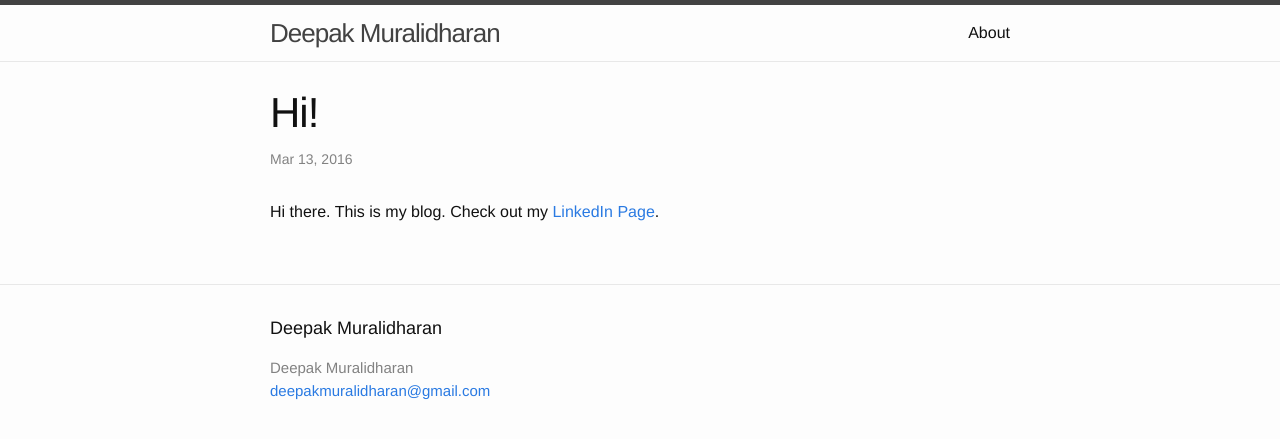
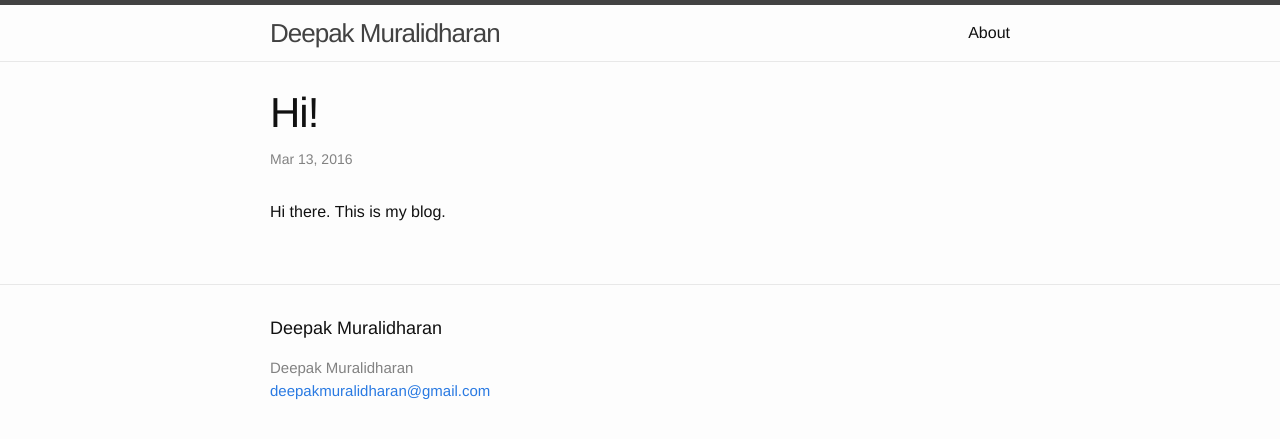
Before and after one commit to DeepakMuralidharan/blog, a Jekyll site: the page built from _posts/2016-03-12-hi-there.markdown, in a window 1280 px wide. Shown: the top 439 px of the page. Built offline with Jekyll 4.4.1, drawn with Linux system fonts in a browser that asks for light colours.

Commit message:
changed a post

```diff
--- a/_posts/2016-03-12-hi-there.markdown
+++ b/_posts/2016-03-12-hi-there.markdown
@@ -5,6 +5,3 @@ date:   2016-03-12 19:37:01 -0800
 categories: jekyll update
 ---
 Hi there. This is my blog.
-Check out my [LinkedIn Page][linkedin-page].
-
-[linkedin-page]: https://www.linkedin.com/in/muralidharandeepak
```
